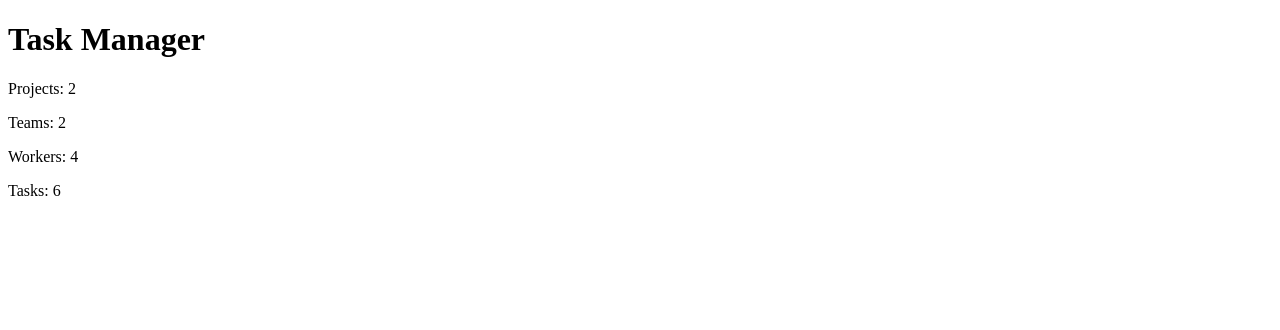
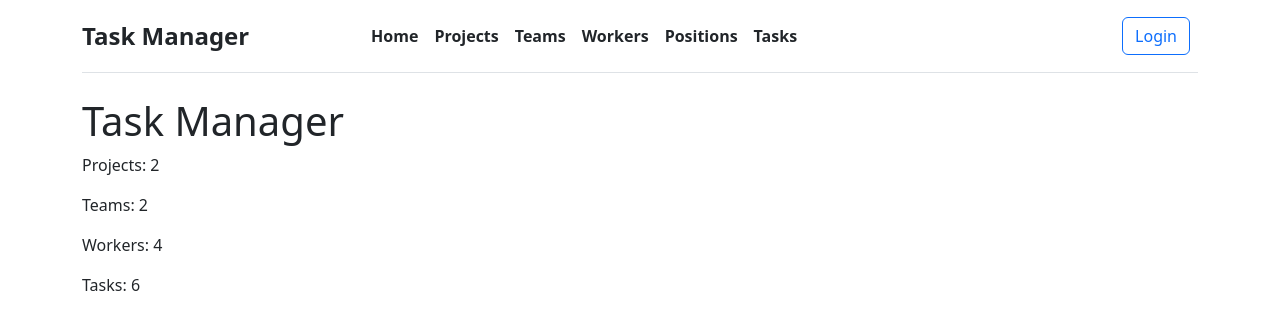
Before and after one commit to realasdfg/task-manager, a Django app: page / in a window 1280 px wide. Shown: the top 330 px of the page. Run offline with Django 5.2, Linux system fonts and the light colour scheme; data comes from the database, SQL or seed files in the repository.

Commit message:
Add header with links to the project sections

```diff
--- a/templates/base.html
+++ b/templates/base.html
@@ -3,14 +3,22 @@
 <head>
   <meta charset="UTF-8">
   <meta name="viewport" content="width=device-width, initial-scale=1.0">
+  <link href="https://cdn.jsdelivr.net/npm/bootstrap@5.2.3/dist/css/bootstrap.min.css" rel="stylesheet"
+        integrity="sha384-rbsA2VBKQhggwzxH7pPCaAqO46MgnOM80zW1RWuH61DGLwZJEdK2Kadq2F9CUG65" crossorigin="anonymous">
   <title>
     {% block title %}
       Task manager
     {% endblock %}
   </title>
 </head>
-<body>
+<body class="container">
+{% include "includes/header.html" %}
+
 {% block content %}
 {% endblock %}
+
+<script src="https://cdn.jsdelivr.net/npm/bootstrap@5.2.3/dist/js/bootstrap.bundle.min.js"
+        integrity="sha384-kenU1KFdBIe4zVF0s0G1M5b4hcpxyD9F7jL+jjXkk+Q2h455rYXK/7HAuoJl+0I4"
+        crossorigin="anonymous"></script>
 </body>
 </html>
--- /dev/null
+++ b/templates/includes/header.html
@@ -0,0 +1,19 @@
+<header
+    class="d-flex flex-wrap align-items-center justify-content-center justify-content-md-between py-3 mb-4 border-bottom">
+  <div class="fs-4 fw-semibold">
+    Task Manager
+  </div>
+
+  <ul class="nav col-12 col-md-auto mb-2 justify-content-center mb-md-0">
+    <li><a href="{% url 'tasks:index' %}" class="nav-link px-2 link-dark fw-semibold">Home</a></li>
+    <li><a href="#" class="nav-link px-2 link-dark fw-semibold">Projects</a></li>
+    <li><a href="#" class="nav-link px-2 link-dark fw-semibold">Teams</a></li>
+    <li><a href="#" class="nav-link px-2 link-dark fw-semibold">Workers</a></li>
+    <li><a href="#" class="nav-link px-2 link-dark fw-semibold">Positions</a></li>
+    <li><a href="#" class="nav-link px-2 link-dark fw-semibold">Tasks</a></li>
+  </ul>
+
+  <div class="col-md-3 text-end">
+    <a href="#" class="btn btn-outline-primary me-2">Login</a>
+  </div>
+</header>
```
